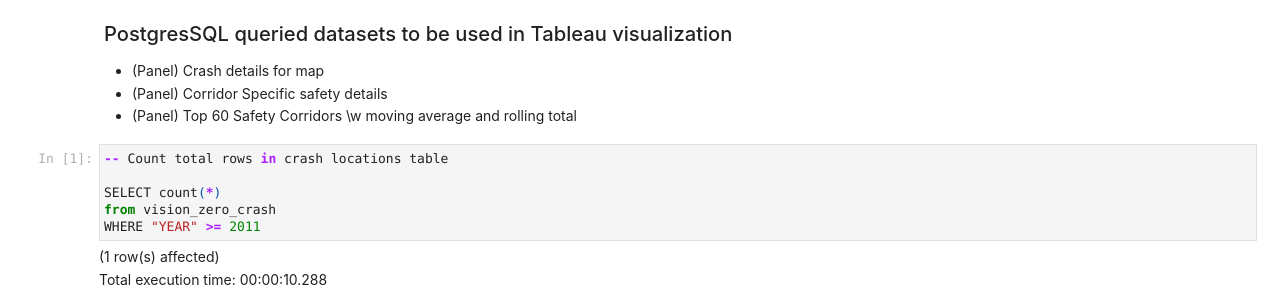
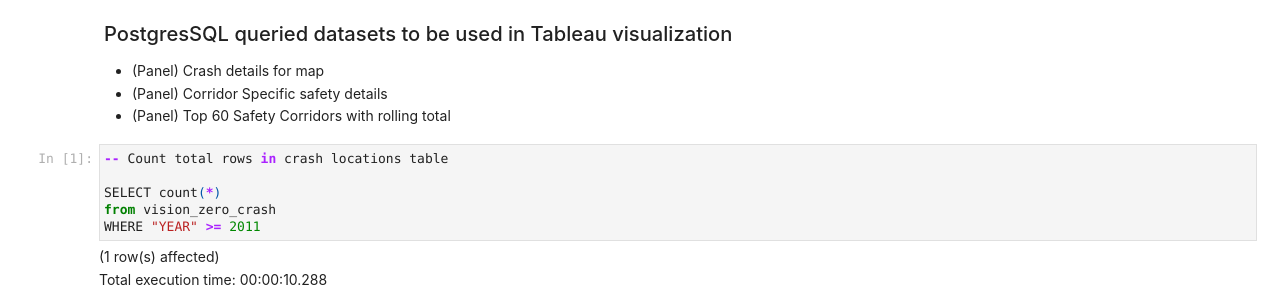
Before and after one commit to robertgenetti/robertgenetti.github.io, a Jekyll site: the page images/projects/visionzerosj.html, which Jekyll copies as it is, in a window 1280 px wide and 900 px high. Shown: the part 123-421 px from the top of the window. Built offline with Jekyll 4.4.1, drawn with Linux system fonts in a browser that asks for light colours; comment, search, counter and statistics services are not loaded.

Commit message:
update html script

```diff
--- a/images/projects/visionzerosj.html
+++ b/images/projects/visionzerosj.html
@@ -53,7 +53,7 @@
 <h1 id="Vision-Zero-Project---San-Jose,-CA">Vision Zero Project - San Jose, CA<a class="anchor-link" href="#Vision-Zero-Project---San-Jose,-CA">&#182;</a></h1><h2 id="SQL---Azure-Data-Studio">SQL - Azure Data Studio<a class="anchor-link" href="#SQL---Azure-Data-Studio">&#182;</a></h2><h3 id="PostgresSQL-queried-datasets-to-be-used-in-Tableau-visualization">PostgresSQL queried datasets to be used in Tableau visualization<a class="anchor-link" href="#PostgresSQL-queried-datasets-to-be-used-in-Tableau-visualization">&#182;</a></h3><ul>
 <li>(Panel) Crash details for map</li>
 <li>(Panel) Corridor Specific safety details</li>
-<li>(Panel) Top 60 Safety Corridors \w moving average and rolling total</li>
+<li>(Panel) Top 60 Safety Corridors with rolling total</li>
 </ul>
 
 </div>
```
